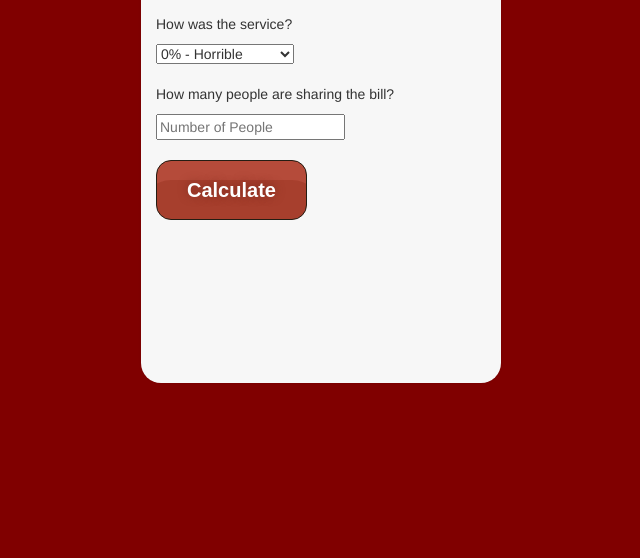
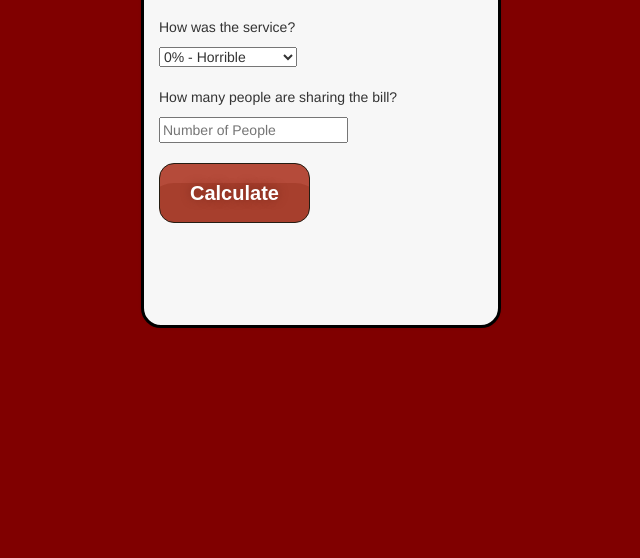
Before and after one commit to rehanayub10/VanillaJS_Projects, a plain HTML site: page TipCalculator/index.html in a window 1280 px wide. Shown: the part 242-800 px from the top of the page, without its empty margins (319-959 px from the left). Drawn offline with nearby package versions, Linux system fonts and the light colour scheme.

Commit message:
Updated style

```diff
--- a/TipCalculator/style.css
+++ b/TipCalculator/style.css
@@ -13,11 +13,12 @@ body {
 .container {
     margin: 100px auto;
     width: 360px;
-    height: 525px;
+    height: 470px;
     background: #f7f7f7;
     box-shadow: 0 0 3px rgba(0, 0, 0, 0.1);
     border-radius: 2rem;
     overflow: hidden;
+	border: 3px solid #000;
 }
 
 button {
```
